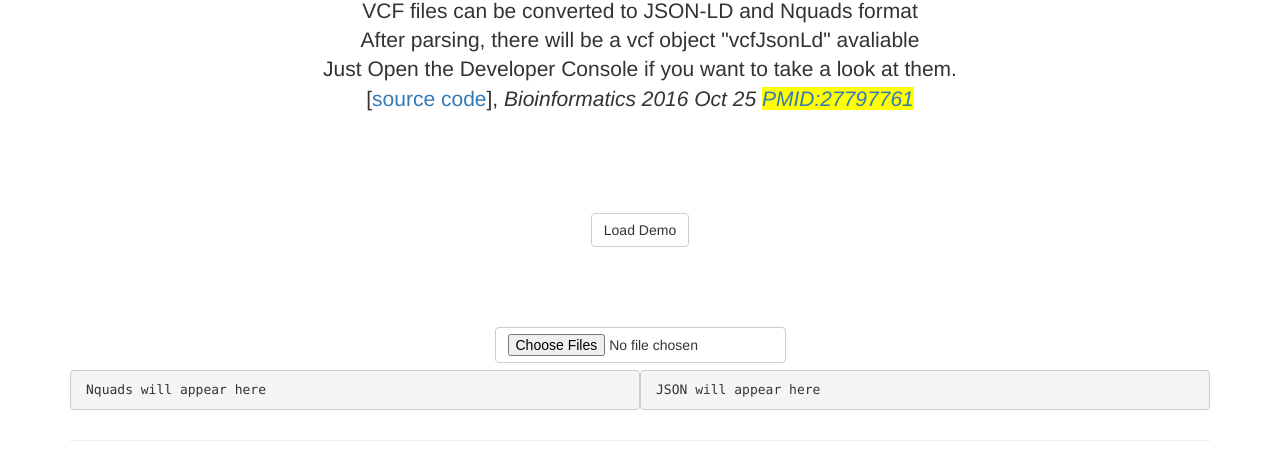
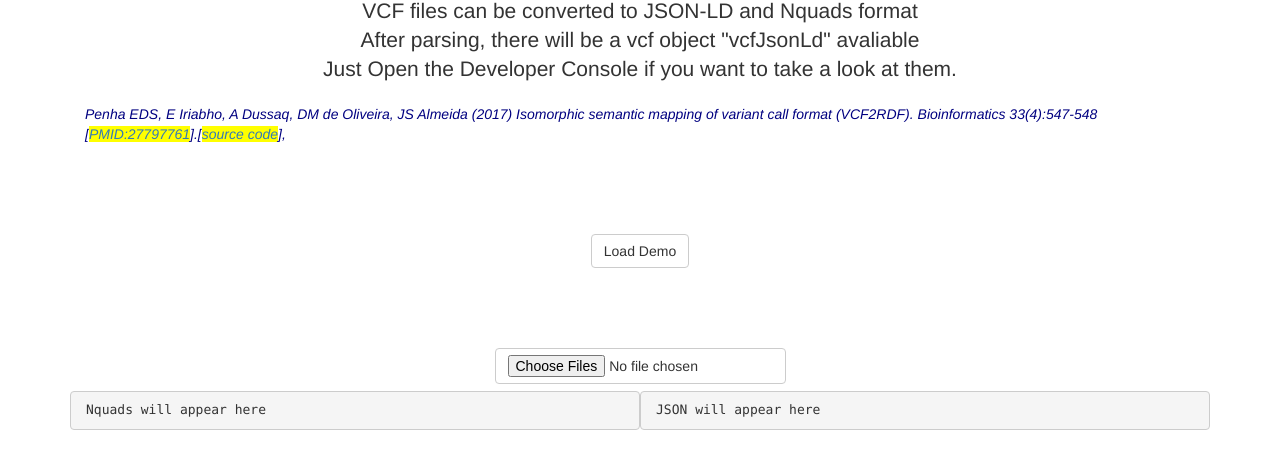
Before and after one commit to ibl/VCFr, a plain HTML site: page index.html in a window 1280 px wide. Shown: the part 164-622 px from the top of the page. Drawn offline with Linux system fonts and the light colour scheme; a script that the page names is missing.

Commit message:
manuscript reference corrected

```diff
--- a/index.html
+++ b/index.html
@@ -59,7 +59,7 @@
 		<p class="lead">VCF files can be converted to JSON-LD and Nquads format<br>
 		After parsing, there will be a vcf object "vcfJsonLd" avaliable<br>
 		Just Open the Developer Console if you want to take a look at them.<br>
-		[<a href="http://github.com/ibl/vcfr">source code</a>],<i> Bioinformatics 2016 Oct 25 <a href="https://www.ncbi.nlm.nih.gov/pubmed/27797761" target="_blank" style="background-color:yellow">PMID:27797761</a></i>
+		<p id="manuscript" style="color:navy" align="left"><i> Penha EDS, E Iriabho, A Dussaq, DM de Oliveira, JS Almeida (2017) Isomorphic semantic mapping of variant call format (VCF2RDF). Bioinformatics 33(4):547-548 [<a href="https://www.ncbi.nlm.nih.gov/pubmed/27797761" target="_blank" style="background-color:yellow">PMID:27797761</a>].[<a href="http://github.com/ibl/vcfr" target="_blank" style="background-color:yellow">source code</a>],</i></p>
 		</p>
 	    </div>
 
```
